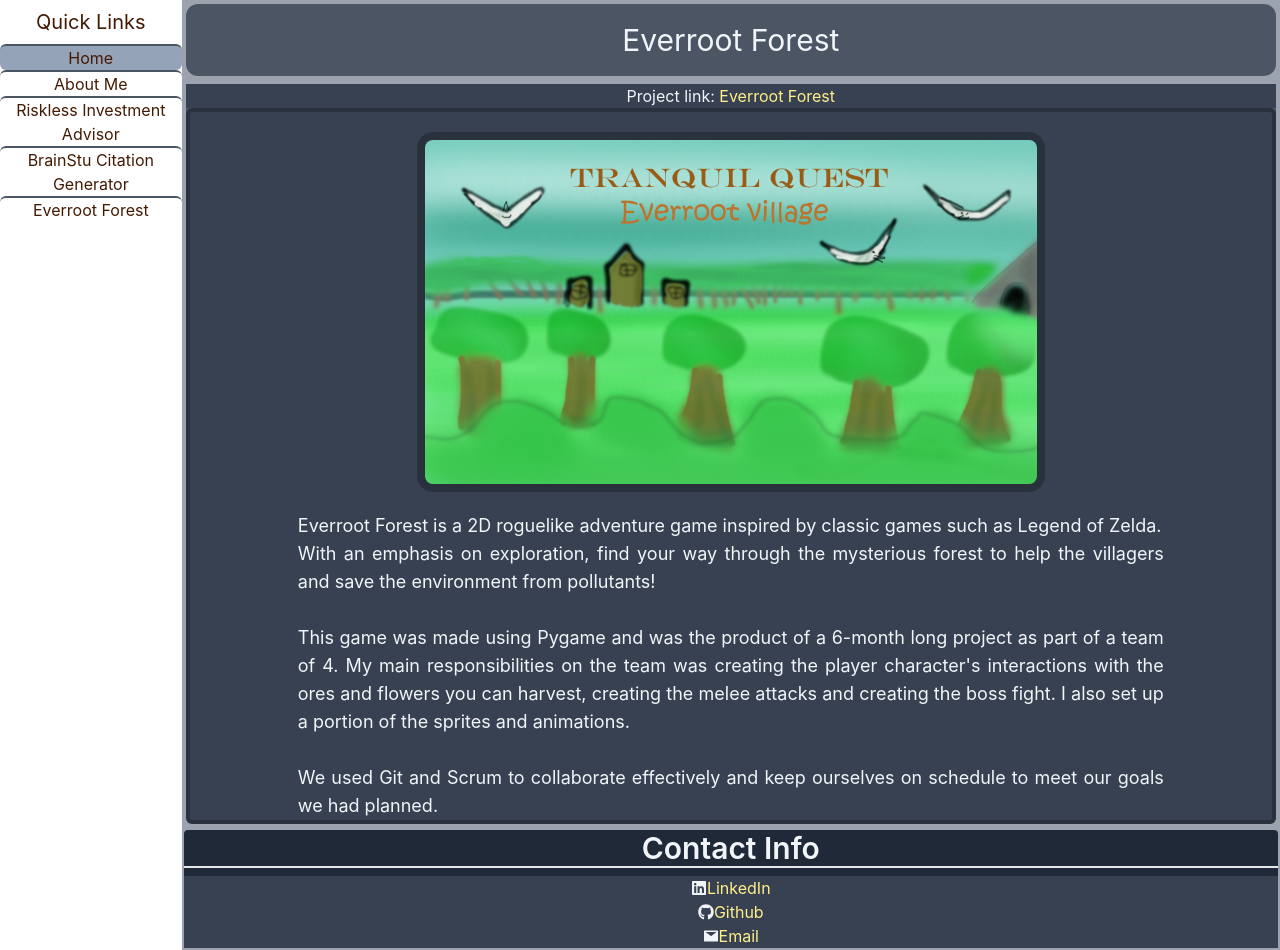
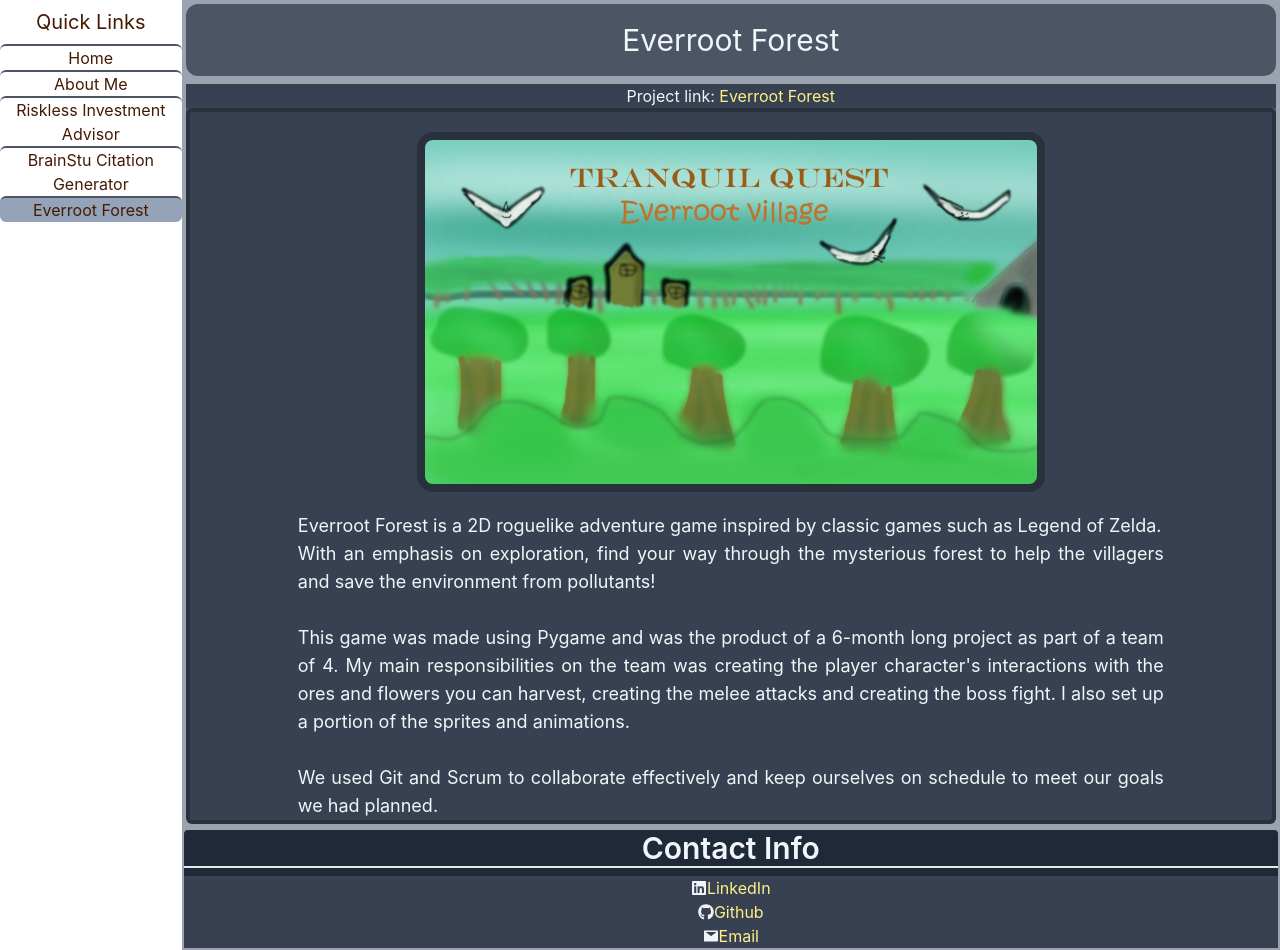
Before and after one commit to BonelessDonut/BonelessDonut.github.io, a React (Create React App) app: page /everrootForest in a window 1280 px wide. Built offline with nearby package versions, Linux system fonts and the light colour scheme.

Commit message:
Fixed nav current page highlighting

```diff
--- a/src/Components/Navbar.tsx
+++ b/src/Components/Navbar.tsx
@@ -1,4 +1,4 @@
-import React, {useState, useEffect} from 'react'
+import React, {useState, useEffect, useMemo} from 'react'
 import { Link } from 'react-router-dom';
 import styles from './Navbar.module.css';
 
@@ -8,7 +8,7 @@ interface LinkObj {
 }
 
 const Navbar = () => {
-  const testArr: LinkObj[] = [
+  const testArr: LinkObj[] = useMemo(() => [
     {
       name: "Home",
       href: "/"
@@ -29,10 +29,10 @@ const Navbar = () => {
       name: "Everroot Forest",
       href: "/everrootForest"
     },
-  ];
+  ], []);
   const [mobileShowing, setMobileShowing] = useState(false)
   const [mobileClass, setMobileClass] = useState(styles.mobileHide)
-  const [currentPage, setCurrentPage] = useState('Home')
+  const [currentPage, setCurrentPage] = useState('')
   function changeMobileShowing(){
     setMobileShowing(!mobileShowing)
   }
@@ -49,6 +49,20 @@ const Navbar = () => {
       isMounted = false
     }
   }, [mobileShowing])
+
+  useEffect(()=> {
+    let isMounted: boolean = true
+    if (isMounted){
+      const pathname = window.location.pathname
+      for (let i: number = 0; i < testArr.length; i++){
+        if (testArr[i].href === pathname){
+          setCurrentPage(testArr[i].name);
+          break;
+        }
+      }
+    }
+    return ()=> {isMounted = false}
+  }, [testArr])
 
   return (<>
       <div className="flex flex-col sm:hidden w-screen align-middle text-amber-950 z-10 h-20 hover:cursor-pointer hover:bg-slate-200 active:bg-slate-300">
```
